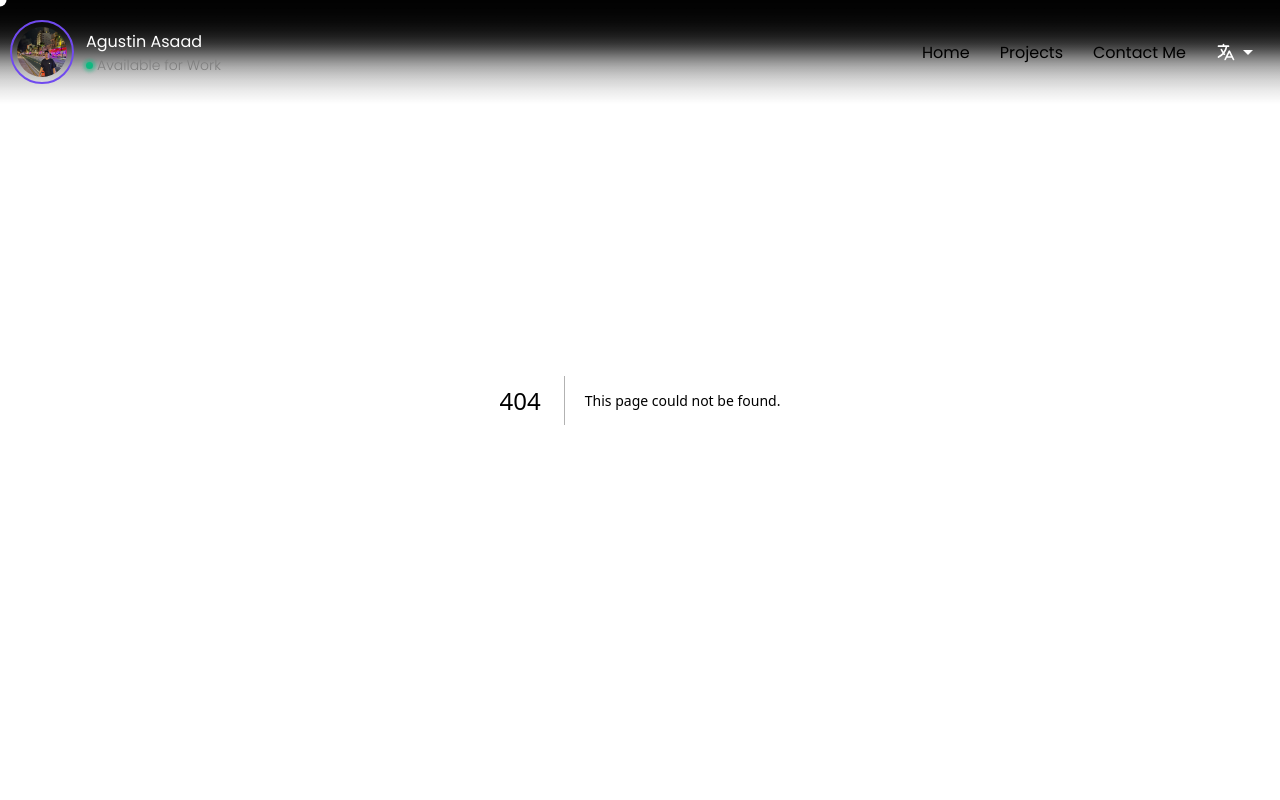
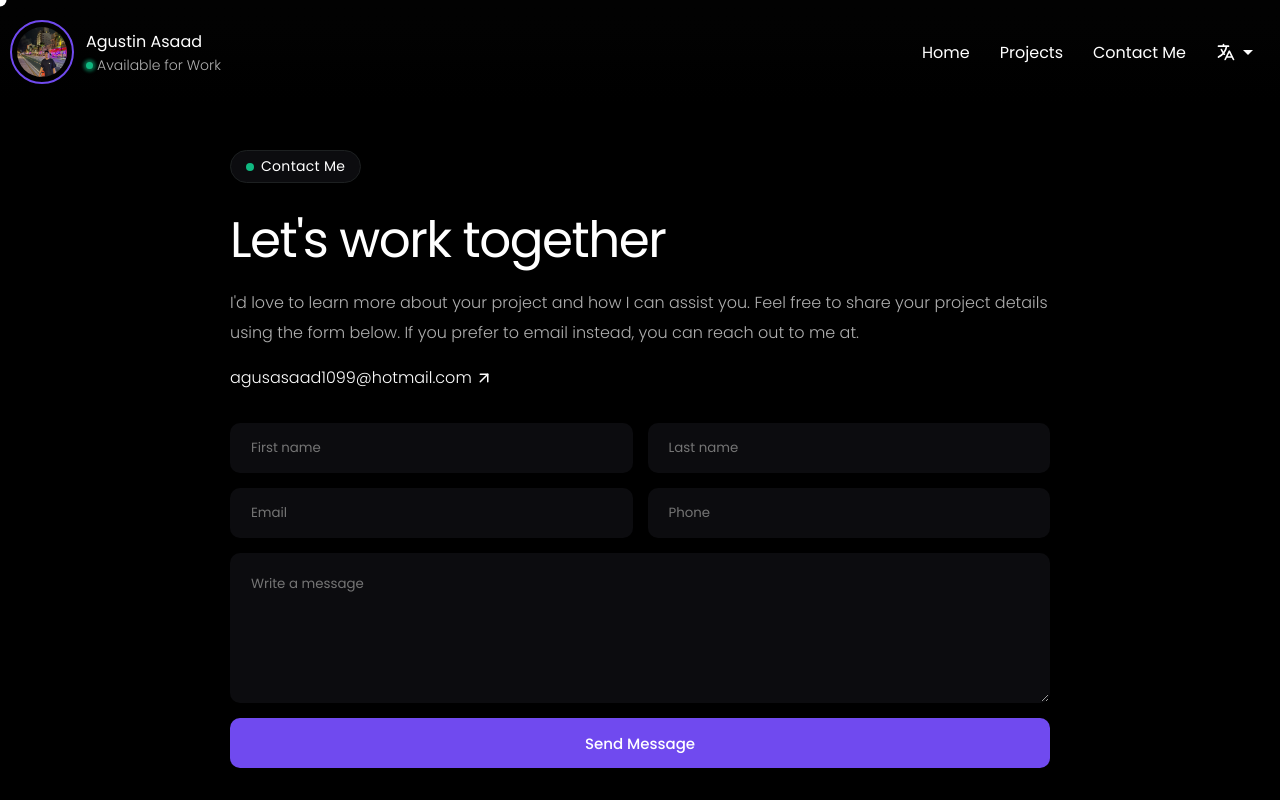
Before and after one commit to agusasaad/portafolio-agustinasaad, a Next.js app: page /contact in a window 1280 px wide. Before the commit this address had no page. Shown: the top 800 px of the page. Built offline with nearby package versions, Linux system fonts and the light colour scheme.

Commit message:
feat: add Contact Me page with form and styling

```diff
--- /dev/null
+++ b/src/app/contact/page.jsx
@@ -0,0 +1,74 @@
+import Link from "next/link";
+import styles from "./page.module.css";
+import ArrowOutward from "@/assets/icons/ArrowOutward";
+
+const ContactMePage = () => {
+  return (
+    <div className={styles.container}>
+      <div className={styles.content_text}>
+        <span className={styles.subtitle}>
+          <div className={styles.circle}></div>
+          Contact Me
+        </span>
+        <h2>Let's work together</h2>
+        <p>
+          I'd love to learn more about your project and how I can assist you.
+          Feel free to share your project details using the form below. If you
+          prefer to email instead, you can reach out to me at.{" "}
+          <Link href={"mailto:agusasaad1099@hotmail.com"}>
+            agusasaad1099@hotmail.com{" "}
+            <ArrowOutward color="white" width="18px" height="18px" />
+          </Link>
+        </p>
+      </div>
+      <form className={styles.form}>
+        <div className={styles.form_group}>
+          <input
+            type="text"
+            id="name"
+            name="name"
+            placeholder="First name"
+            required
+          />
+          <input
+            type="text"
+            id="lastname"
+            name="lastname"
+            required
+            placeholder="Last name"
+          />
+        </div>
+        <div className={styles.form_group}>
+          <input
+            type="email"
+            id="email"
+            name="email"
+            placeholder="Email"
+            required
+          />
+          <input
+            type="tel"
+            id="telefono"
+            name="telefono"
+            placeholder="Phone"
+            required
+          />
+        </div>
+        <div className={styles.form_group}>
+          <textarea
+            id="message"
+            name="message"
+            placeholder="Write a message"
+            required
+          ></textarea>
+        </div>
+        <button type="submit">Send Message</button>
+      </form>
+      <div className={styles.end_text}>
+        <p>Thank you for your visit, have a great day. &#128075;</p>
+      </div>
+    </div>
+  );
+};
+
+export default ContactMePage;
--- /dev/null
+++ b/src/app/contact/page.module.css
@@ -0,0 +1,174 @@
+.container {
+  width: 100%;
+  padding: 150px 15px 70px 15px;
+  background-size: cover;
+  background-repeat: no-repeat;
+  background-position: center;
+  display: flex;
+  justify-content: center;
+  align-items: center;
+  flex-direction: column;
+  position: relative;
+  max-width: 850px;
+  gap: 30px;
+}
+
+.content_text {
+  display: flex;
+  flex-direction: column;
+  align-items: flex-start;
+  gap: 15px;
+}
+
+.content_text .subtitle {
+  color: white;
+  font-weight: 400;
+  font-size: 14px;
+  letter-spacing: 0.3px;
+  border: 1px solid var(--border);
+  background-color: var(--bg);
+  padding: 5px 15px;
+  border-radius: 30px;
+  backdrop-filter: blur(10px);
+  display: flex;
+  align-items: center;
+  justify-content: center;
+  margin-bottom: 10px;
+}
+
+.circle {
+  width: 8px;
+  height: 8px;
+  background: #10b981;
+  border-radius: 50%;
+  margin-right: 7px;
+}
+
+.content_text h2 {
+  font-size: 50px;
+  font-weight: 400;
+  color: var(--title);
+  letter-spacing: -1.5px;
+  line-height: 65px;
+  text-wrap: balance;
+}
+
+.content_text p {
+  color: var(--paragraph);
+  font-weight: 300;
+  line-height: 30px;
+  display: flex;
+  flex-direction: column;
+  align-items: flex-start;
+  gap: 15px;
+}
+
+.content_text p a {
+  color: white;
+  display: flex;
+  flex-direction: row;
+  align-items: center;
+  gap: 3px;
+}
+
+.container .form {
+  width: 100%;
+  display: flex;
+  flex-direction: column;
+  align-items: flex-start;
+  gap: 15px;
+}
+
+.container .form .form_group {
+  width: 100%;
+  display: flex;
+  flex-direction: row;
+  align-items: center;
+  gap: 15px;
+}
+
+.container .form .form_group input {
+  width: 100%;
+  background: var(--bg);
+  border: 1px solid transparent;
+  padding: 0px 20px;
+  height: 50px;
+  font-family: inherit;
+  border-radius: 10px;
+  color: white;
+}
+
+.container .form .form_group input:focus {
+  border-color: var(--border);
+  outline: none;
+}
+
+.container .form .form_group textarea {
+  width: 100%;
+  background: var(--bg);
+  border: 1px solid transparent;
+  padding: 20px;
+  height: 150px;
+  font-family: inherit;
+  border-radius: 10px;
+}
+
+.container .form .form_group textarea:focus {
+  border-color: var(--border);
+  outline: none;
+}
+
+.form button {
+  background: var(--violet);
+  width: 100%;
+  height: 50px;
+  color: white;
+  font-size: 15px;
+  font-weight: 500;
+  border-radius: 10px;
+}
+
+.end_text {
+  width: 100%;
+  display: flex;
+  justify-content: center;
+  align-items: center;
+  margin-top: 5px;
+  color: var(--paragraph);
+  font-weight: 300;
+  line-height: 30px;
+  font-size: 16px;
+}
+
+@media (max-width: 768px) {
+  .content_text {
+    gap: 15px;
+  }
+  .content_text h2 {
+    font-size: 35px;
+    line-height: 50px;
+  }
+}
+
+@media (max-width: 425px) {
+  .container {
+    padding: 120px 15px 50px 15px;
+  }
+  .content_text p {
+    font-size: 15px;
+    line-height: 25px;
+  }
+
+  .container .form .form_group {
+    width: 100%;
+    display: flex;
+    flex-direction: column;
+    align-items: center;
+    gap: 15px;
+  }
+
+  .end_text {
+    font-size: 15px;
+    text-align: center;
+  }
+}
--- a/src/app/detail/[id]/page.module.css
+++ b/src/app/detail/[id]/page.module.css
@@ -49,11 +49,12 @@
 }
 
 .content h2 {
-  font-size: 40px;
+  font-size: 45px;
   font-weight: 400;
   color: var(--title);
   letter-spacing: -1.5px;
-  line-height: 30px;
+  line-height: 50px;
+  text-wrap: balance;
 }
 
 .content .responsibilities,
--- a/src/app/globals.css
+++ b/src/app/globals.css
@@ -7,7 +7,7 @@
   --violet: #704aef;
   --subtitle: #9d8cf8;
   --title: #ffffff;
-  --paragraph: #808080;
+  --paragraph: #d3d3d3d4;
   --icon: #9b9db4;
   --border: rgb(29, 32, 33);
   --bg: rgb(12, 12, 15);
--- a/src/components/ContactMe/ContactMe.module.css
+++ b/src/components/ContactMe/ContactMe.module.css
@@ -65,8 +65,7 @@
 }
 
 .content p {
-  color: white;
-  opacity: 0.8;
+  color: var(--paragraph);
   font-weight: 300;
   line-height: 30px;
   text-align: center;
--- a/src/components/NavBar/NavBar.jsx
+++ b/src/components/NavBar/NavBar.jsx
@@ -108,7 +108,7 @@ const NavBar = () => {
           </li>
           <li>
             <Link
-              href={"/#contactme"}
+              href={"/contact"}
               onClick={() => setShowMenu(false)}
               onMouseEnter={() => setScaling(true)}
               onMouseLeave={() => setScaling(false)}
--- a/src/utils/translations/translations.js
+++ b/src/utils/translations/translations.js
@@ -116,7 +116,7 @@ export const translations = {
       },
     },
     contactMe: {
-      subtitle: "Contactame",
+      subtitle: "Hablemos",
       title: "Empecemos a crear juntos",
       paragraph: "Demos vida a tus ideas con soluciones innovadoras.",
     },
@@ -258,7 +258,7 @@ export const translations = {
       },
     },
     contactMe: {
-      subtitle: "Contact Me",
+      subtitle: "Get in touch",
       title: "Let's start creating together",
       paragraph: "Let's bring your ideas to life with innovative solutions.",
     },
```
